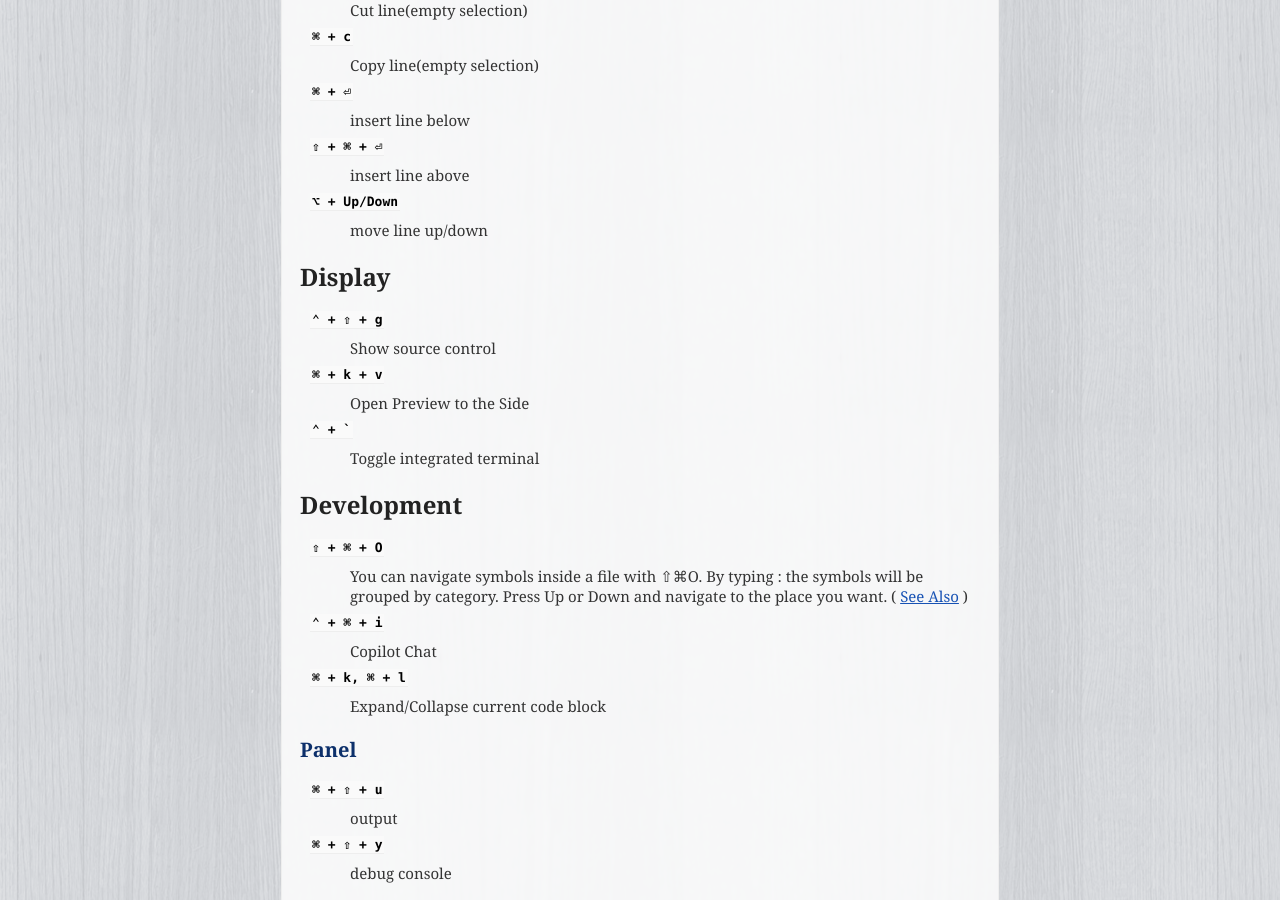
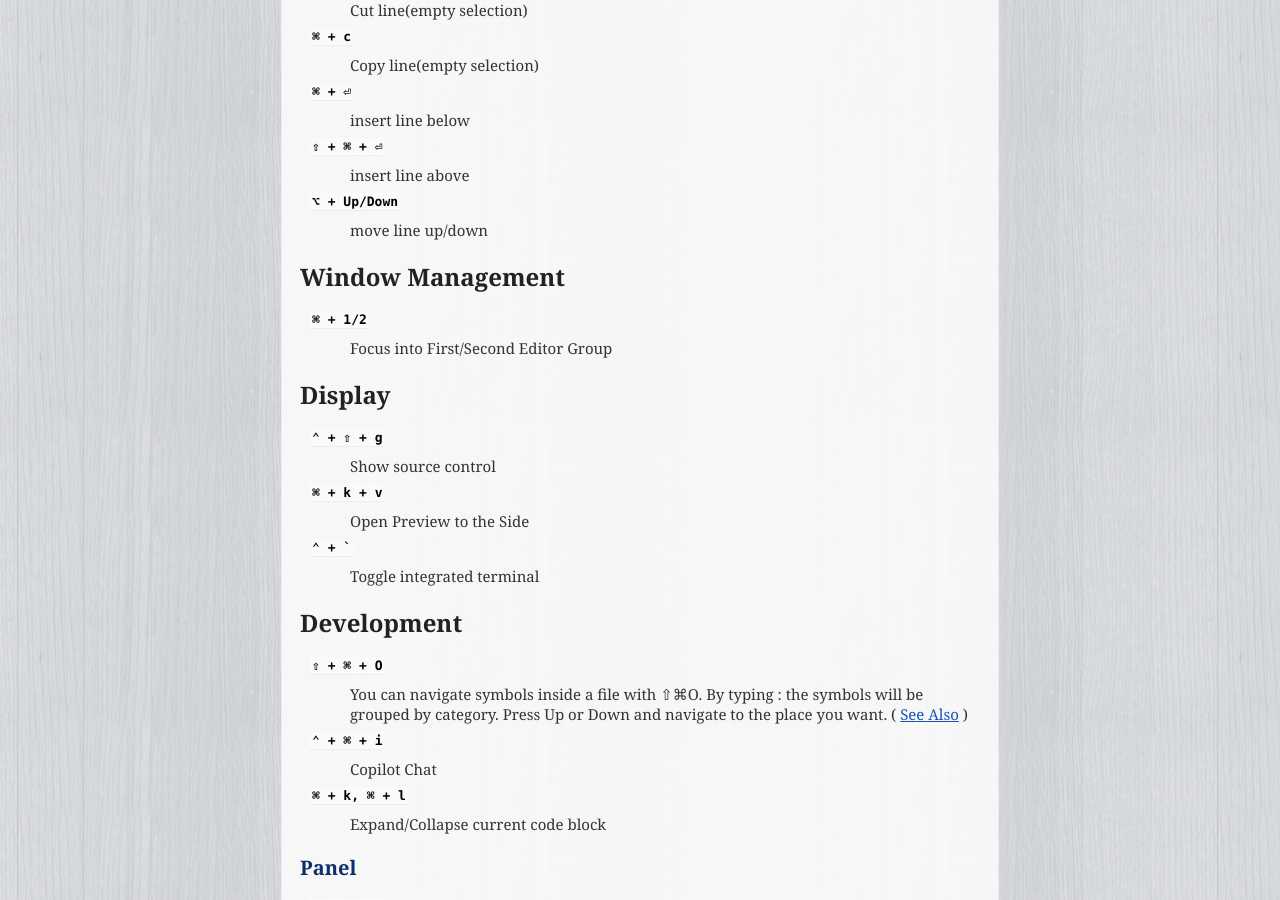
Before and after one commit to uraitakahito/shortcuts, a Sphinx documentation site: the page built from source/vscode.rst, in a window 1280 px wide and 900 px high, scrolled down 887 px. Built offline with Sphinx 7.4.7, drawn with Linux system fonts in a browser that asks for light colours.

Commit message:
Add shortcuts for window management

```diff
--- a/source/vscode.rst
+++ b/source/vscode.rst
@@ -52,6 +52,13 @@ Editing
 
 ``⌥ + Up/Down``
    move line up/down
+
+Window Management
+=========================
+
+``⌘ + 1/2``
+   Focus into First/Second Editor Group
+
 
 Display
 =========================
```
